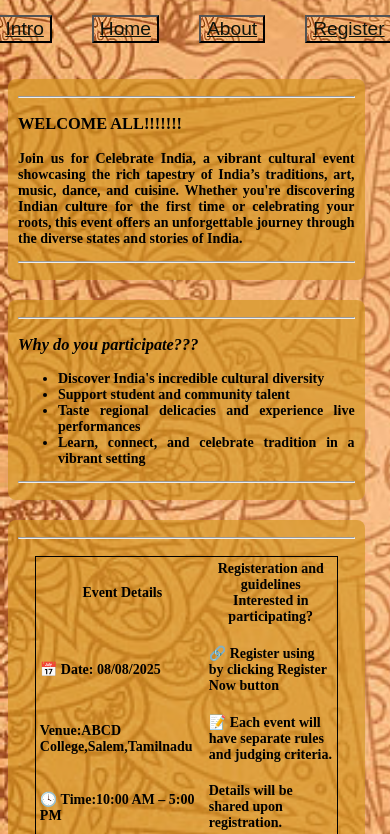
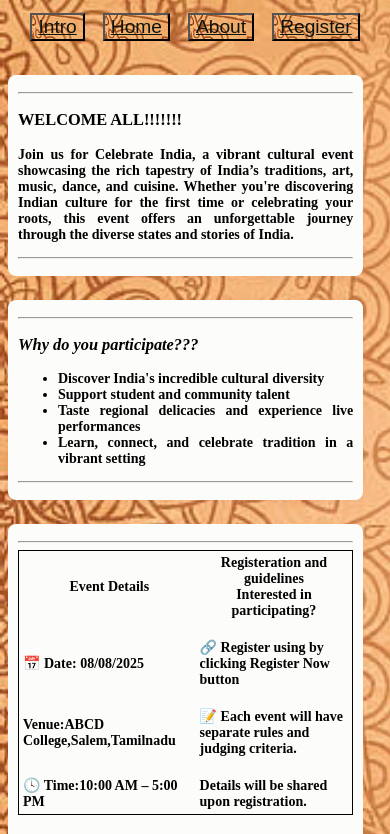
Before and after one commit to Vidhyadeveloper346/registerforevent, a plain HTML site: page home.html in a window 390 px wide. Shown: the part 73-907 px from the top of the page. Drawn offline with Linux system fonts and the light colour scheme.

Commit message:
Update style1.css
for responsive actions

```diff
--- a/style1.css
+++ b/style1.css
@@ -55,14 +55,41 @@ section {
     }
 
 }
+/* Base Section Style */
+section {
+  padding: 15px;
+  margin: 15px auto;
+  max-width: 1000px;
+  width: 90%;
+  background-color: #fcfdfa;
+  border-radius: 8px;
+  box-shadow: 0 2px 10px rgba(189, 85, 85, 0.1);
+  transition: box-shadow 0.4s ease;
+  text-align: justify;
+  overflow-x: hidden;
+  box-sizing: border-box;
+}
+
+/* Make images responsive */
+section img {
+  max-width: 100%;
+  height: auto;
+  display: block;
+  margin: 10px auto;
+}
+
+/* Media Query: Mobile screens */
 @media screen and (max-width: 768px) {
-    section table{
-        padding:10px;
-        margin:10px auto;
-        max-width: 90%;
-        font-size:14px;
-        display: inline-block;
+  section {
+    padding: 10px;
+    margin: 10px auto;
+    width: 95%;
+    font-size: 14px;
+  }
 
-    }
-
+  nav button {
+    display: inline-block;
+    width: auto;
+    margin: 6px 4px;
+  }
 }
```
